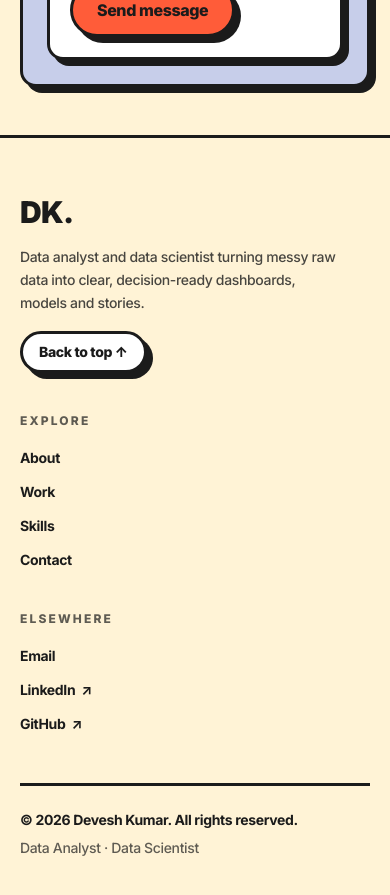
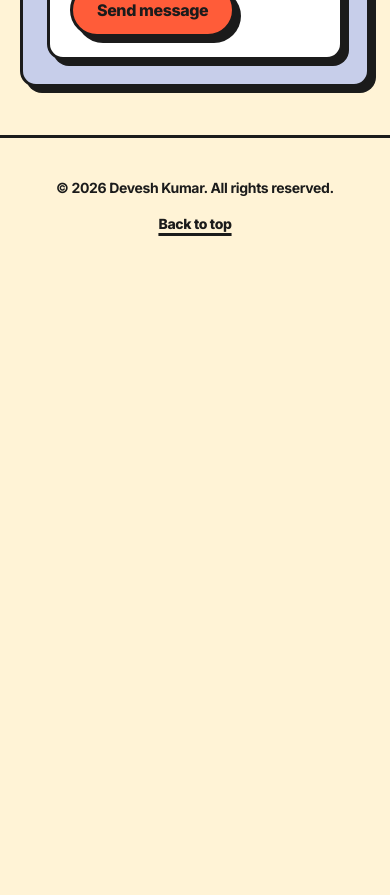
Before and after one commit to Devesh-NEMO/personal_website, a Next.js app: page / in a window 390 px wide. Shown: the part 8020-8915 px from the top of the page. After the commit the page ends 8294 px from the top, so only its background shows below. Built offline with nearby package versions, Linux system fonts and the light colour scheme; no server answers; the database is empty.

Commit message:
Revert footer to the minimal single-line bar
The three-column footer was more than wanted. Back to the copyright
line plus the back-to-top link.

```diff
--- a/src/app/(site)/page.tsx
+++ b/src/app/(site)/page.tsx
@@ -53,7 +53,7 @@ export default async function HomePage() {
         <Contact contact={siteContent.contact} />
       </main>
 
-      <Footer nav={siteContent.nav} links={siteContent.links} />
+      <Footer />
     </>
   );
 }
--- a/src/components/Footer.tsx
+++ b/src/components/Footer.tsx
@@ -1,142 +1,24 @@
-import type { ReactNode } from "react";
-
 import { Reveal } from "@/components/ui/Reveal";
 import { site } from "@/data/site";
-import { trackAttrs } from "@/lib/analytics";
-import { motion } from "@/lib/constants";
-import type { ActionLink, ProfileNav, SiteLinks } from "@/types";
 
-/**
- * Site footer.
- *
- * Three columns: the brand mark with a one-line description and the
- * back-to-top control, then the in-page sections, then the outbound addresses.
- * A bottom bar carries the copyright and the role.
- *
- * The sections and the addresses are the same data the navbar and the contact
- * section read (passed in from `getSiteContent`), so editing a link in the
- * admin updates all three at once.
- */
-export function Footer({ nav, links }: { nav: ProfileNav; links: SiteLinks }) {
-  const elsewhere: ActionLink[] = [
-    {
-      label: "Email",
-      href: `mailto:${links.email}`,
-      ariaLabel: `Email me at ${links.email}`,
-    },
-    {
-      label: "LinkedIn",
-      href: links.linkedin,
-      external: true,
-      ariaLabel: "LinkedIn profile, opens in a new tab",
-    },
-    {
-      label: "GitHub",
-      href: links.github,
-      external: true,
-      ariaLabel: "GitHub profile, opens in a new tab",
-    },
-  ];
-
-  // Only offered once a CV has actually been published (see SiteLinks.cv).
-  if (links.cv) {
-    elsewhere.push({
-      label: "CV",
-      href: links.cv,
-      external: true,
-      ariaLabel: "Download CV, opens in a new tab",
-    });
-  }
-
+/** Site footer: copyright line plus a back-to-top link. */
+export function Footer() {
   return (
-    <footer className="border-t-[3px] border-fg px-5 py-14 sm:px-8">
-      <div className="mx-auto w-full max-w-5xl">
-        <div className="grid gap-10 lg:grid-cols-[1.6fr_1fr_1fr] lg:gap-12">
-          {/* Brand: the mark, a one-line pitch, and the way back to the top. */}
-          <Reveal direction="up" className="flex flex-col items-start gap-4">
-            <p className="text-3xl font-black tracking-tight">{nav.logo}</p>
-
-            <p className="max-w-xs text-sm leading-relaxed font-medium tracking-tight opacity-80">
-              {site.description}
-            </p>
+    <footer className="border-t-[3px] border-fg px-5 py-10 sm:px-8">
+      {/* `none` is a plain fade — the brief asks for no movement down here. */}
+      <Reveal
+        direction="none"
+        className="mx-auto flex max-w-5xl flex-col items-center justify-between gap-4 sm:flex-row"
+      >
+        <p className="text-sm font-bold tracking-tight">{site.copyright}</p>
 
         <a
           href="#top"
-              className="brutal-pill brutal-border bg-surface px-4 py-2 text-sm font-extrabold tracking-tight shadow-brutal transition-transform duration-150 hover:-translate-x-[2px] hover:-translate-y-[2px] hover:bg-mint"
+          className="text-sm font-extrabold tracking-tight underline decoration-[3px] underline-offset-4 transition-colors hover:decoration-accent"
         >
-              Back to top <span aria-hidden="true">↑</span>
+          Back to top
         </a>
       </Reveal>
-
-          {/* The in-page sections, mirrored from the navbar. */}
-          <Reveal direction="up" delay={motion.stagger}>
-            <nav aria-label="Footer sections">
-              <FooterColumnTitle>Explore</FooterColumnTitle>
-
-              <ul className="flex flex-col gap-2.5">
-                {nav.links.map((link) => (
-                  <li key={link.href}>
-                    <a
-                      href={link.href}
-                      className="text-sm font-bold tracking-tight transition-colors hover:text-accent"
-                    >
-                      {link.label}
-                    </a>
-                  </li>
-                ))}
-              </ul>
-            </nav>
-          </Reveal>
-
-          {/* Where else to find me. */}
-          <Reveal direction="up" delay={motion.stagger * 2}>
-            <FooterColumnTitle>Elsewhere</FooterColumnTitle>
-
-            <ul className="flex flex-col gap-2.5">
-              {elsewhere.map((action) => {
-                const method = action.label.toLowerCase();
-                return (
-                  <li key={action.label}>
-                    <a
-                      href={action.href}
-                      aria-label={action.ariaLabel}
-                      {...(action.external
-                        ? { target: "_blank", rel: "noopener noreferrer" }
-                        : {})}
-                      {...trackAttrs("contact_click", { method })}
-                      className="group inline-flex items-center gap-1.5 text-sm font-bold tracking-tight transition-colors hover:text-accent"
-                    >
-                      {action.label}
-                      {action.external ? (
-                        <span
-                          aria-hidden="true"
-                          className="transition-transform duration-150 group-hover:-translate-y-0.5 group-hover:translate-x-0.5"
-                        >
-                          ↗
-                        </span>
-                      ) : null}
-                    </a>
-                  </li>
-                );
-              })}
-            </ul>
-          </Reveal>
-        </div>
-
-        <div className="mt-12 flex flex-col justify-between gap-2 border-t-[3px] border-fg pt-6 sm:flex-row sm:items-center">
-          <p className="text-sm font-bold tracking-tight">{site.copyright}</p>
-          <p className="text-sm font-medium tracking-tight opacity-70">{site.role}</p>
-        </div>
-      </div>
     </footer>
   );
 }
-
-/** The small uppercase heading above each footer list. */
-function FooterColumnTitle({ children }: { children: ReactNode }) {
-  return (
-    <p className="mb-4 text-xs font-extrabold tracking-[0.18em] uppercase opacity-70">
-      {children}
-    </p>
-  );
-}
```
Lines whose indentation alone changed are shown as unchanged.
